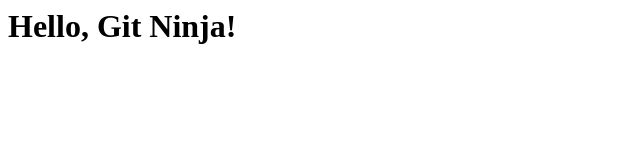
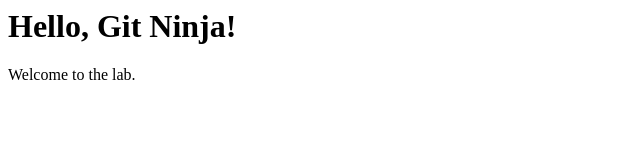
Before and after one commit to karimiafshin/test, a plain HTML site: page index.html in a window 1280 px wide. Shown: the whole page, without its empty margins (0-640 px from the left). Drawn offline with Linux system fonts and the light colour scheme.

Commit message:
add welcome mesage to homepage

```diff
--- a/index.html
+++ b/index.html
@@ -1 +1,2 @@
 <h1>Hello, Git Ninja!</h1>
+<p>Welcome to the lab.</p>
```
